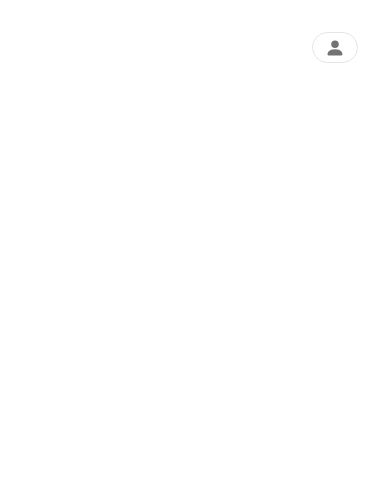
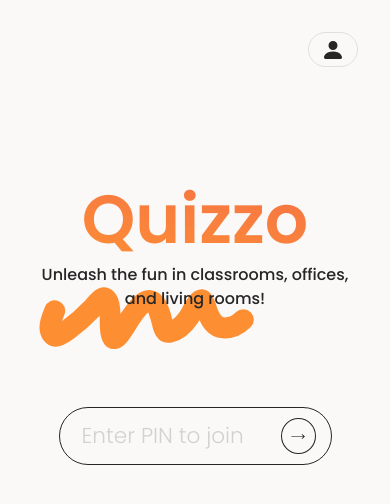
Before and after one commit to nguyen315/quizzo, a React (Create React App) app in the folder client/: page / in a window 390 px wide. Shown: the top 504 px of the page. Built offline with nearby package versions, Linux system fonts and the light colour scheme.

Commit message:
Basic landing-page buttons and field

```diff
--- a/client/public/index.html
+++ b/client/public/index.html
@@ -32,7 +32,7 @@
       crossorigin="anonymous"
     />
 
-    <title>React App</title>
+    <title>Quizzo!</title>
   </head>
   <body>
     <noscript>You need to enable JavaScript to run this app.</noscript>
--- a/client/src/App.css
+++ b/client/src/App.css
@@ -2,6 +2,11 @@
 
 * {
   font-family: 'Poppins', sans-serif !important;
+  color: #262626;
+}
+
+body {
+  background-color: #FBF8F8;
 }
 
 .App {
@@ -54,6 +59,7 @@
 .navbar-toggler {
   color: rgb(0, 0, 0, 0.55) !important;
   border-radius: 20px;
+  font-size: 24px;
 }
 
 .custom-btn {
@@ -89,3 +95,140 @@
 #log-in:focus {
   border: #262626 solid 1px !important;
 }
+
+#quizzo-title {
+  font-size: 6.25em;
+  font-weight: 600;
+  transition: 0.125s ease-out;
+  padding-top: 8.25vh;
+}
+
+.title {
+  background: -webkit-linear-gradient(80deg,#fd8927f0, #f06051);
+  -webkit-background-clip: text;
+  -webkit-text-fill-color: transparent;
+}
+
+.intro {
+  text-align: center;
+  font-size: 1.45em;
+  margin-top: -0.5em;
+}
+
+@media screen and (max-width: 768px) {
+  #quizzo-title {
+    font-size: 4.25em;
+  }
+  .intro {
+    font-size: 1em;
+    padding: 0 2em;
+  }
+}
+
+#scratch-position {
+  position: absolute;
+  left: 25%;
+  z-index: -1;
+  transition: 0.25s ease;
+}
+
+@media screen and (max-width: 992px) {
+  #scratch-position {
+    left: 10%;
+  }
+}
+
+#intro-scratch {
+  z-index: -10;
+  stroke-dasharray: 336;
+  stroke-dashoffset: 336;
+  animation: sign 1.125s ease;
+  animation-fill-mode: forwards;
+}
+
+@keyframes sign {
+  to {
+    stroke-dashoffset: 0;
+  }
+}
+
+#pin-field {
+  margin: 6em auto;
+  width: 40vw;
+  padding: 18px 18px 18px 35px;
+  border: 1px solid #262626;
+  border-radius: 50px;
+  display: flex;
+  flex-direction: row;
+}
+
+.enter-pin-field {
+  align-items: center;
+  position: relative;
+  display: flex;
+  width: 90%;
+}
+
+input, input:focus, textarea:focus, select:focus {
+  outline: none;
+  border: none;
+  background-color: transparent;
+  font-size: 2em;
+  font-weight: 200;
+  width: 100%;
+  padding-right: 1em;
+}
+
+::placeholder {
+  opacity: 30%;
+}
+
+.enter-arrow-btn {
+  outline: none;
+  border: 1px solid #262626;
+  background-color: transparent;
+  width: 3.5em;
+  height: 3.5em;
+  border-radius: 50%;
+  transition: 0.15s ease;
+}
+
+.enter-arrow-btn:hover {
+  opacity: 75%;
+}
+
+.right-arrow {
+  width: 65%;
+}
+
+@media screen and (max-width: 992px) {
+  #pin-field {
+    padding: 10px 15px 10px 20px;
+  }
+
+  input, input:focus, textarea:focus, select:focus {
+    font-size: 1.35em;
+  }
+
+  .enter-arrow-btn {
+    width: 2.5em;
+    height: 2.5em;
+  }
+}
+
+@media screen and (max-width: 768px) {
+  #pin-field {
+    width: 50vw;
+  }
+
+  .enter-arrow-btn {
+    width: 2.25em;
+    height: 2.25em;
+  }
+}
+
+@media screen and (max-width: 576px) {
+  #pin-field {
+    width: 70vw;
+  }
+}
--- /dev/null
+++ b/client/src/components/layouts/MyNavbar.tsx
@@ -0,0 +1,42 @@
+import Navbar from "react-bootstrap/Navbar";
+import Nav from "react-bootstrap/Nav";
+import Button from "react-bootstrap/Button";
+import PropTypes from "prop-types"
+import { connect } from 'react-redux'
+// import { test } from "../store/actions/authActions"
+import { Container } from "react-bootstrap";
+import { BsFillPersonFill } from 'react-icons/bs';
+
+const MyNavbar: React.FC = () => {
+	return (
+		<Navbar collapseOnSelect expand="md" id="header">
+      <Container>
+      <Navbar.Brand></Navbar.Brand>
+      <Navbar.Toggle aria-controls="basic-navbar-nav">
+        <BsFillPersonFill />
+      </Navbar.Toggle>
+      <Navbar.Collapse id="basic-navbar-nav">
+        <Container></Container>
+        <Nav className="align-nav">
+          <Button
+            id="sign-up"
+            className="custom-btn"
+            // onClick={ test }
+          >
+            Sign Up
+          </Button>
+          <Button
+            id="log-in"
+            className="custom-btn"
+            // onClick={ test }
+          >
+            Log In
+          </Button>
+        </Nav>
+      </Navbar.Collapse>
+      </Container>
+    </Navbar>
+	)
+}
+
+export default MyNavbar
--- /dev/null
+++ b/client/src/components/layouts/PINField.tsx
@@ -0,0 +1,17 @@
+import React from 'react'
+import rightArrow from '../../assets/right-arrow.svg'
+
+const PINField: React.FC = () => {
+	return (
+		<div id="pin-field">
+			<form className="enter-pin-field">
+				<input type="text" placeholder="Enter PIN to join"></input>
+			</form>
+			<button className="enter-arrow-btn">
+				<img src={ rightArrow } className="right-arrow"/>
+			</button>
+		</div>
+	)
+}
+
+export default PINField
--- /dev/null
+++ b/client/src/components/layouts/QuizzoTitle.tsx
@@ -0,0 +1,38 @@
+import React from 'react'
+import { Container, Row } from 'react-bootstrap'
+
+const QuizzoTitle: React.FC = () => {
+	return (
+		<Container fluid="md" className="d-flex flex-column justify-content-center align-items-center">
+			<Row>
+				<div id="quizzo-title" className="title">
+					Quizzo
+				</div>
+			</Row>
+			<Row>
+				<div className="intro">
+					Unleash the fun in classrooms, offices, and living rooms!
+					<svg
+						id="scratch-position"
+						width="215"
+						height="63"
+						viewBox="0 0 215 63"
+						fill="none"
+						xmlns="http://www.w3.org/2000/svg"
+					>
+						<path
+							id="intro-scratch"
+							d="M15.6996 23.7484C13.4642 29.9092 8.10005 40.7664 13.0017 47.0405C17.1333 52.329 24.7484 45.9323 28.3799 43.2634C37.3607 36.663 45.9038 29.0573 53.6055 21.0055C55.491 19.0343 62.6173 9.05274 66.5106 11.3379C70.7818 13.845 70.7265 24.1238 71.097 28.2C71.7159 35.0075 70.2054 43.3831 73.1655 49.7384C76.0221 55.8718 82.2533 45.1712 83.6874 42.9936C89.4347 34.2661 94.3334 24.8059 102.123 17.6331C115.87 4.97514 120.675 24.8905 123.347 35.7991C124.555 40.7323 125.164 46.3284 131.576 44.9721C139.385 43.3201 145.752 36.3377 150.056 30.0435C153.193 25.4564 156.577 15.3541 162.107 13.0916C165.103 11.8661 168.084 24.4298 168.852 26.1765C171.909 33.1283 175.522 40.16 183.915 40.8353C192.028 41.488 198.768 38.1684 204.285 32.6515"
+							stroke="#FD8927"
+							stroke-opacity="0.95"
+							stroke-width="21"
+							stroke-linecap="round"
+						/>
+					</svg>
+				</div>
+			</Row>
+		</Container>
+	)
+}
+
+export default QuizzoTitle
--- a/client/src/views/LandingPage.tsx
+++ b/client/src/views/LandingPage.tsx
@@ -1,45 +1,22 @@
 import Navbar from "react-bootstrap/Navbar";
 import Nav from "react-bootstrap/Nav";
 import Button from "react-bootstrap/Button";
-import quizzoLogo from "../assets/logo.svg";
-import logoutIcon from "../assets/logout.svg";
 import PropTypes from "prop-types"
-import {connect} from 'react-redux'
-// import { Link } from "react-router-dom";
-import {test} from "../store/actions/authActions"
-import {users} from "../data/users"
+import { connect } from 'react-redux'
+import { test } from "../store/actions/authActions"
 import { Container } from "react-bootstrap";
 import { BsFillPersonFill } from 'react-icons/bs';
+import QuizzoTitle from "../components/layouts/QuizzoTitle";
+import MyNavbar from "../components/layouts/MyNavbar";
+import PINField from "../components/layouts/PINField";
 
 const LandingPage : React.FC = () => {
   return (
-    <Navbar collapseOnSelect expand="md" id="header">
-      <Container>
-      <Navbar.Brand></Navbar.Brand>
-      <Navbar.Toggle aria-controls="basic-navbar-nav">
-        <BsFillPersonFill />
-      </Navbar.Toggle>
-      <Navbar.Collapse id="basic-navbar-nav">
-        <Container></Container>
-        <Nav className="align-nav">
-          <Button
-            id="sign-up"
-            className="custom-btn"
-            onClick={ test }
-          >
-            Sign Up
-          </Button>
-          <Button
-            id="log-in"
-            className="custom-btn"
-            onClick={ test }
-          >
-            Log In
-          </Button>
-        </Nav>
-      </Navbar.Collapse>
-      </Container>
-    </Navbar>
+    <>
+    <MyNavbar />
+    <QuizzoTitle />
+    <PINField />
+    </>
   );
 };
 
@@ -51,5 +28,4 @@ const mapStatetoProps = (state: any) => ({
   auth: state
 })
 
-
 export default connect(mapStatetoProps, {test})(LandingPage)
```
Also changed, not shown: client/src/components/auth/LoginForm.tsx (+5 -5 lines), client/src/assets/right-arrow.svg (added).
